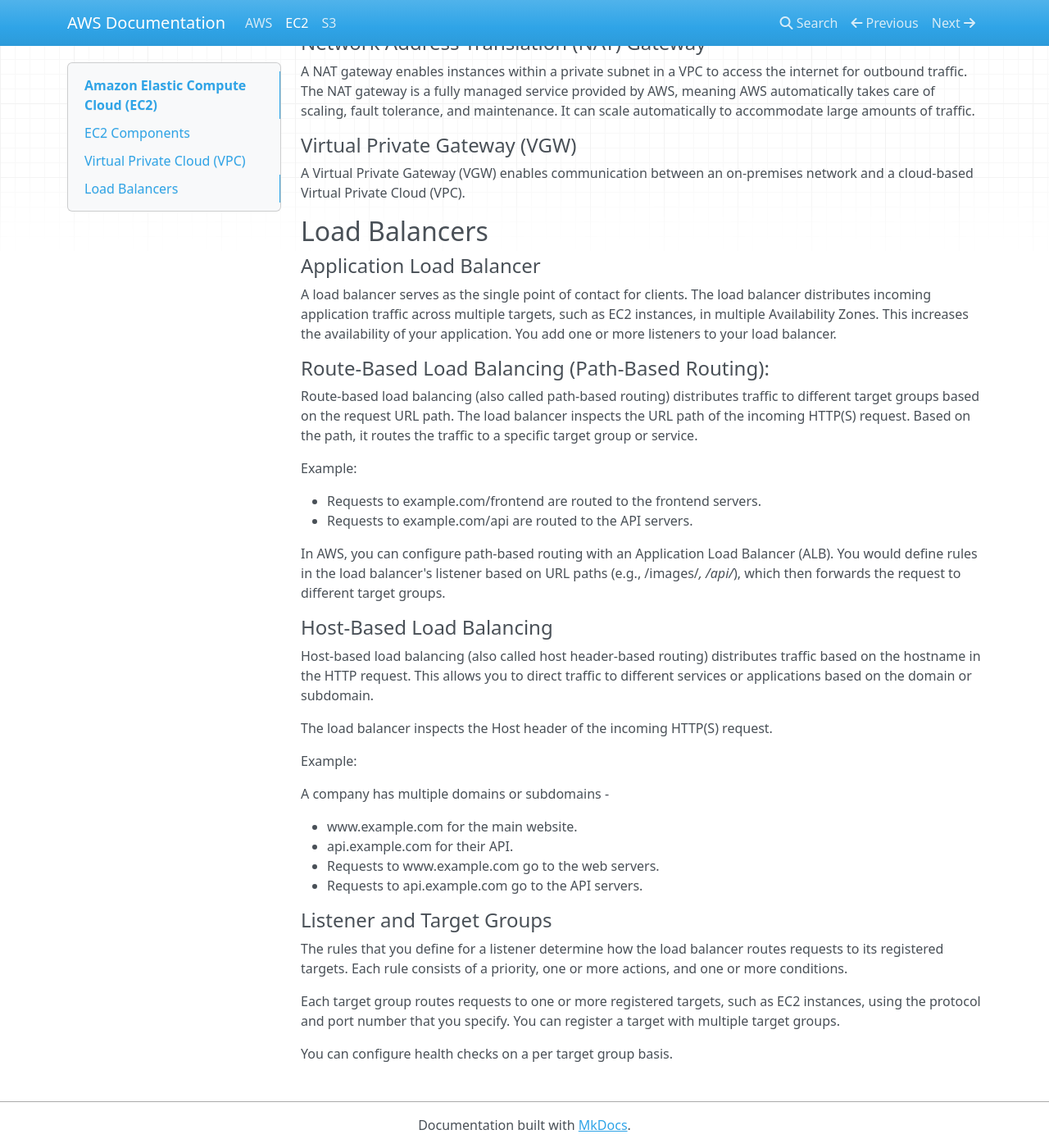
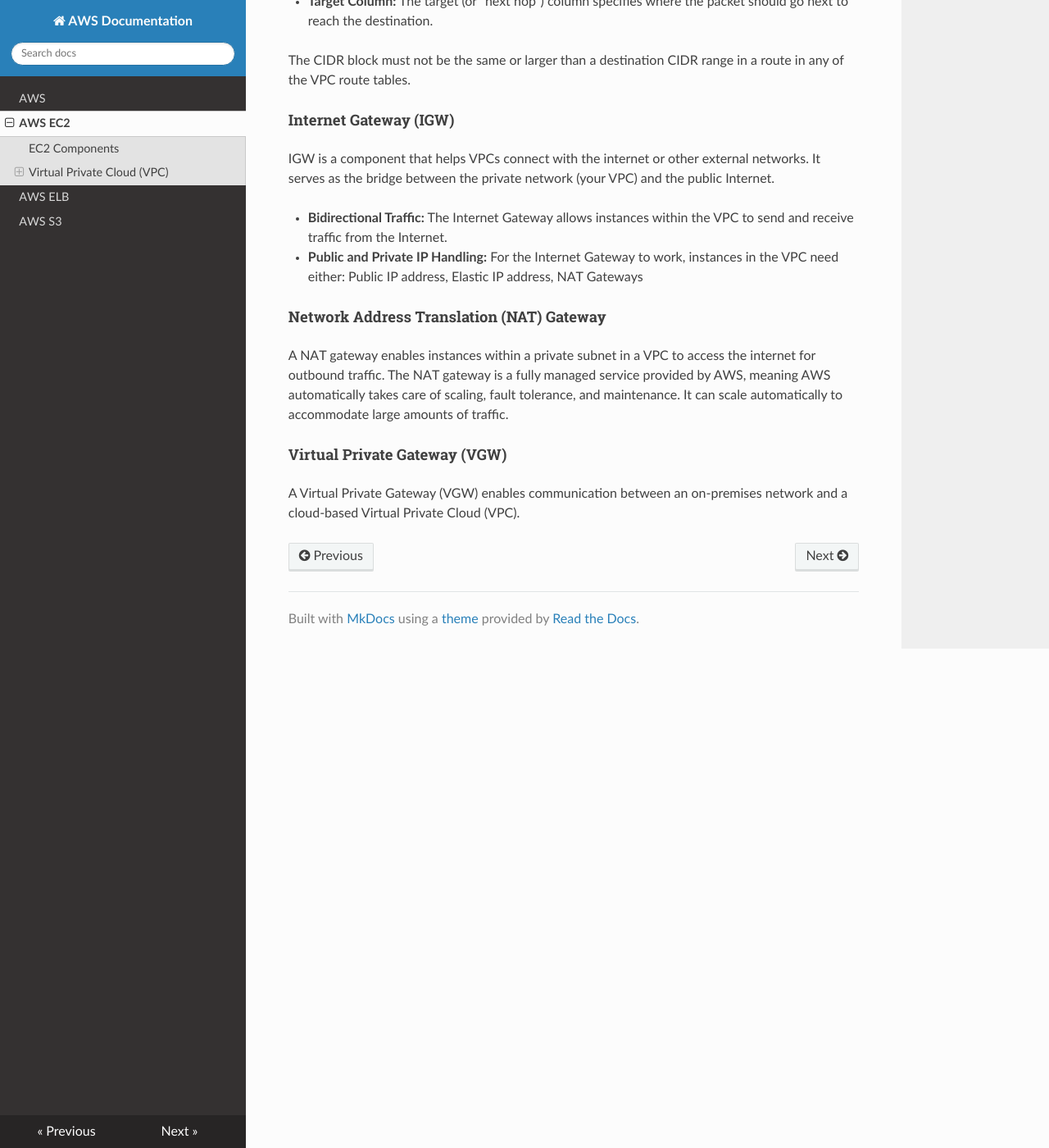
Before and after one commit to KasifZisan/aws-documentation, an MkDocs documentation site: the page built from docs/ec2.md, in a window 1280 px wide and 1400 px high, scrolled down 2063 px. Shown: the whole window at 82% size. Built offline with MkDocs 1.6.1, drawn with Linux system fonts in a browser that asks for light colours; nearby versions of some CDN libraries.

Commit message:
ELB tutorial added

```diff
--- a/docs/ec2.md
+++ b/docs/ec2.md
@@ -59,40 +59,3 @@
 
 #### Virtual Private Gateway (VGW)
 A Virtual Private Gateway (VGW) enables communication between an on-premises network and a cloud-based Virtual Private Cloud (VPC).
-
-## Load Balancers
-
-#### Application Load Balancer
-A load balancer serves as the single point of contact for clients. The load balancer distributes incoming application traffic across multiple targets, such as EC2 instances, in multiple Availability Zones. This increases the availability of your application. You add one or more listeners to your load balancer.
-
-#### Route-Based Load Balancing (Path-Based Routing):
-Route-based load balancing (also called path-based routing) distributes traffic to different target groups based on the request URL path.
-The load balancer inspects the URL path of the incoming HTTP(S) request. Based on the path, it routes the traffic to a specific target group or service.
-
-Example:
-
-- Requests to example.com/frontend are routed to the frontend servers.
-- Requests to example.com/api are routed to the API servers.
-
-In AWS, you can configure path-based routing with an Application Load Balancer (ALB). You would define rules in the load balancer's listener based on URL paths (e.g., /images/*, /api/*), which then forwards the request to different target groups.
-
-#### Host-Based Load Balancing
-Host-based load balancing (also called host header-based routing) distributes traffic based on the hostname in the HTTP request. This allows you to direct traffic to different services or applications based on the domain or subdomain.
-
-The load balancer inspects the Host header of the incoming HTTP(S) request.
-
-Example:
-
-A company has multiple domains or subdomains -
-
-- www.example.com for the main website.
-- api.example.com for their API.
-- Requests to www.example.com go to the web servers.
-- Requests to api.example.com go to the API servers.
-
-#### Listener and Target Groups
-The rules that you define for a listener determine how the load balancer routes requests to its registered targets. Each rule consists of a priority, one or more actions, and one or more conditions.
-
-Each target group routes requests to one or more registered targets, such as EC2 instances, using the protocol and port number that you specify. You can register a target with multiple target groups.
-
-You can configure health checks on a per target group basis.
--- a/mkdocs.yml
+++ b/mkdocs.yml
@@ -1,5 +1,8 @@
 site_name: AWS Documentation
 nav:
   - AWS: index.md
-  - EC2: ec2.md
-  - S3: s3.md
+  - AWS EC2: ec2.md
+  - AWS ELB: elb.md
+  - AWS S3: s3.md
+theme:
+  name: readthedocs
```
Also changed, not shown: docs/elb.md (added, +103 -0 lines), docs/index.md (+1 -1 lines), site/404.html, site/ec2/index.html, site/iac/index.html (deleted), site/index.html, site/s3/index.html, site/search/search_index.json, 1 other file.
